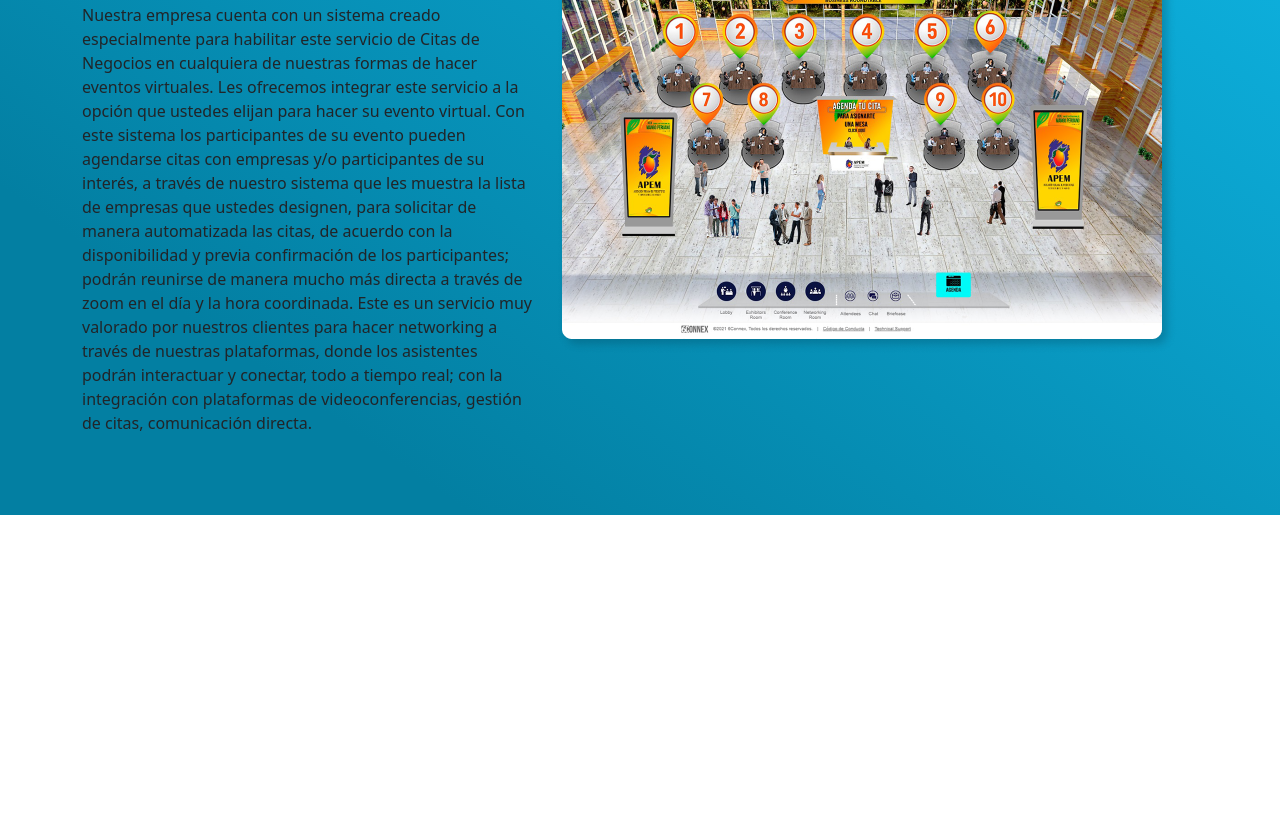
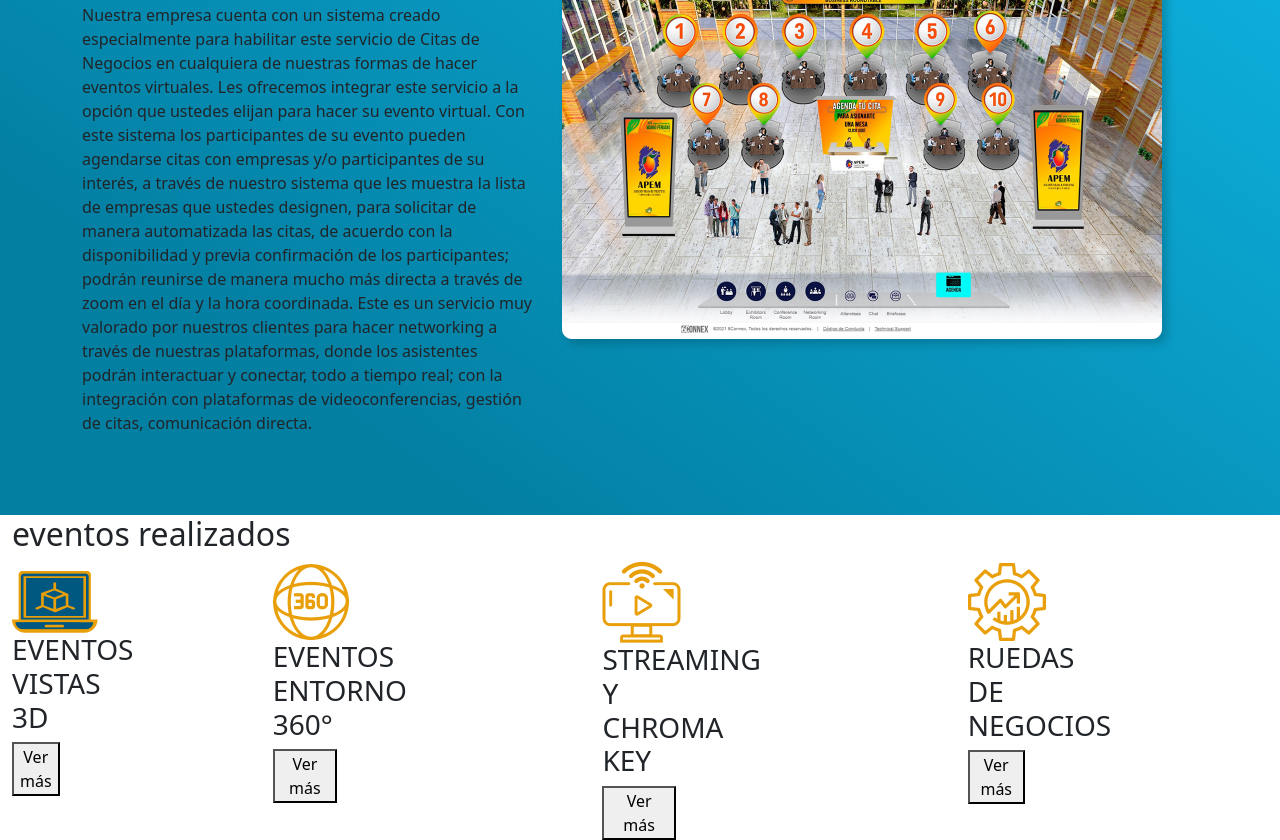
Before and after one commit to Lordduck1/grupo1-hml, a plain HTML site: page index.html in a window 1280 px wide. Shown: the part 1242-2082 px from the top of the page. Before the commit the page ends 1757 px from the top, so only its background shows below. Drawn offline with nearby package versions, Linux system fonts and the light colour scheme.

Commit message:
avanze 01

```diff
--- a/estilos.css
+++ b/estilos.css
@@ -1,6 +1,10 @@
 #streaming{
     background-color: white;
     padding: 60px;
+}
+#streaming h2{
+    color: #005780;
+    font-size: 40px;
 }
 #chroma-key h2{
     color: #005780;
@@ -12,17 +16,17 @@
 }
 
 #chroma-key{
-    background-color: #5c9fc0;
+    background: #5C9FC0;
     padding-top: 50px;
     padding-bottom: 61px;
 }
 #chroma-key p{
     color: #70706E;
 }
-#ruedas-de-negocios-virtuales{
+#Ruedas-De-Negocios-Virtuales{
     background: linear-gradient(214.85deg, #0DAEDB 11.2%, #037FA2 79.48%);
 }
-#ruedas-de-negocios-virtuales h2{
+#Ruedas-De-Negocios-Virtuales h2{
     padding-top: 50px;
     text-align: center;
     font-family: 'Inter';
@@ -31,11 +35,15 @@
     font-size: 40px;
     line-height: 70px;
 }
-#ruedas-de-negocios-virtuales p{
+#Ruedas-De-Negocios-Virtuales p{
     padding-bottom: 64px;
 }
-#ruedas-de-negocios-virtuales img{
+#Ruedas-De-Negocios-Virtuales img{
     border-radius: 10px;
     padding-top: 149px;
     padding-bottom: 109px;
 }
+.bloque-azul{
+    display: table-cell;
+
+}
--- a/index.html
+++ b/index.html
@@ -51,7 +51,7 @@
             </div>
         </div>
     </section>
-    <section class="container-fluid" id="ruedas-de-negocios-virtuales">
+    <section class="container-fluid" id="Ruedas-De-Negocios-Virtuales">
         <div class="container">
             <div class="row">
                 <div class="col-xl-5">
@@ -77,6 +77,49 @@
             </div>
         </div>
     </section>
+    <section class="container-fluid" id="eventos-realizados">
+        <div class="row">
+            <div class="col-xl-12">
+                <h2>eventos realizados</h2>
+            </div>
+        </div>
+        <div class="bloque-azul">
+            <div class="row">
+                <div class="col-xl-3">
+                    <img src="icono-1.png" alt="">
+                    <h3>EVENTOS VISTAS 3D</h3>
+                    <button>Ver más</button>
+                </div>
+            </div>
+        </div>
+        <div class="bloque-azul">
+            <div class="row">
+                <div class="col-xl-3">
+                    <img src="icono-2.png" alt="">
+                    <h3>EVENTOS  ENTORNO 360°</h3>
+                    <button>Ver más</button>
+                </div>
+            </div>
+        </div>
+        <div class="bloque-azul">
+            <div class="row">
+                <div class="col-xl-3">
+                    <img src="icono-3.png" alt="">
+                    <h3>STREAMING Y CHROMA KEY</h3>
+                    <button>Ver más</button>
+                </div>
+            </div>
+        </div>
+        <div class="bloque-azul">
+            <div class="row">
+                <div class="col-xl-3">
+                    <img src="icono-4.png" alt="">
+                    <h3>RUEDAS DE NEGOCIOS</h3>
+                    <button>Ver más</button>
+                </div>
+            </div>
+        </div>
+    </section>
 </body>
 
 </html>
```
Also changed, not shown: icono-1.png (renamed from imagenes-trabajo-final/icono-1.png), icono-2.png (renamed from imagenes-trabajo-final/icono-2.png), icono-3.png (renamed from imagenes-trabajo-final/icono-3.png), icono-4.png (renamed from imagenes-trabajo-final/icono-4.png).
